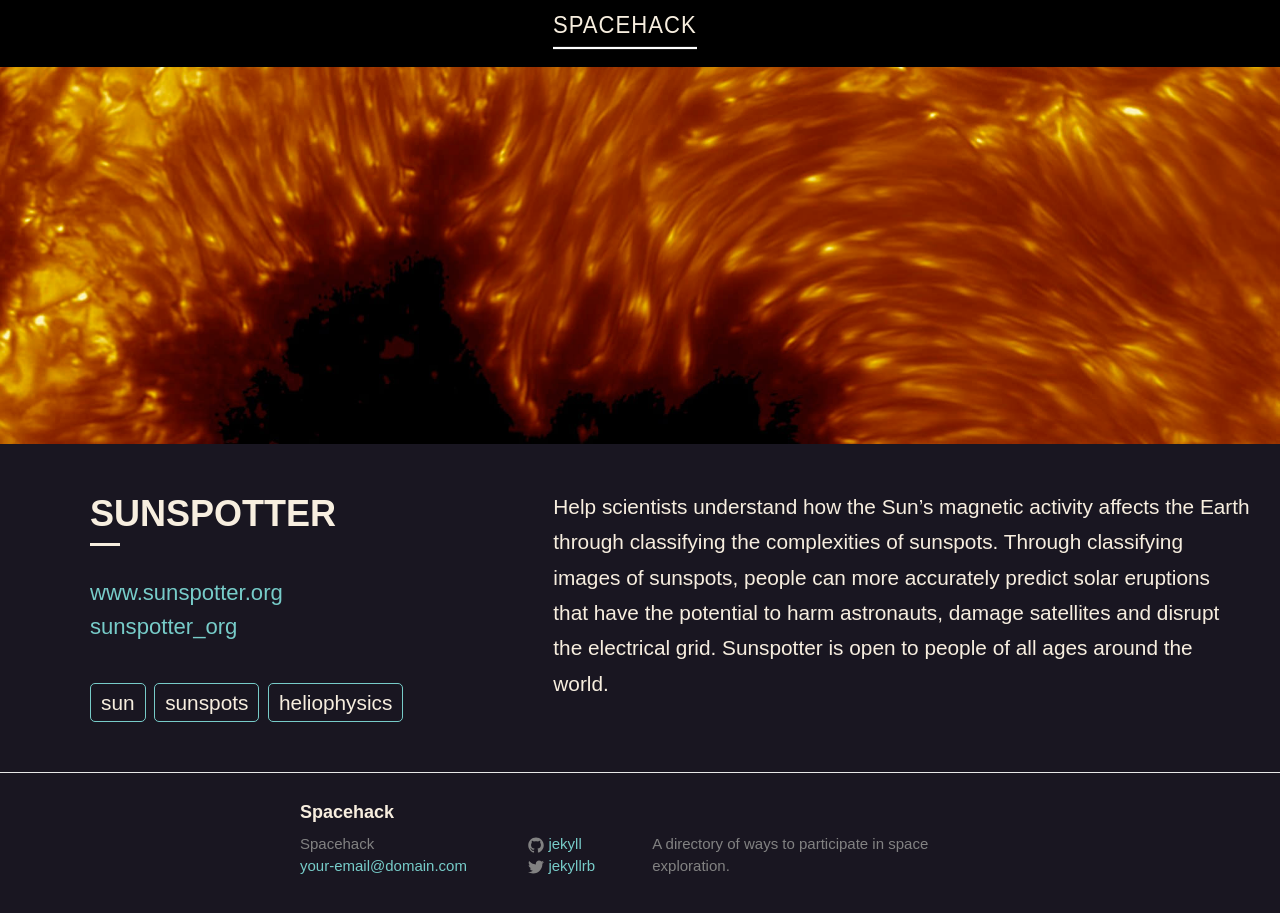
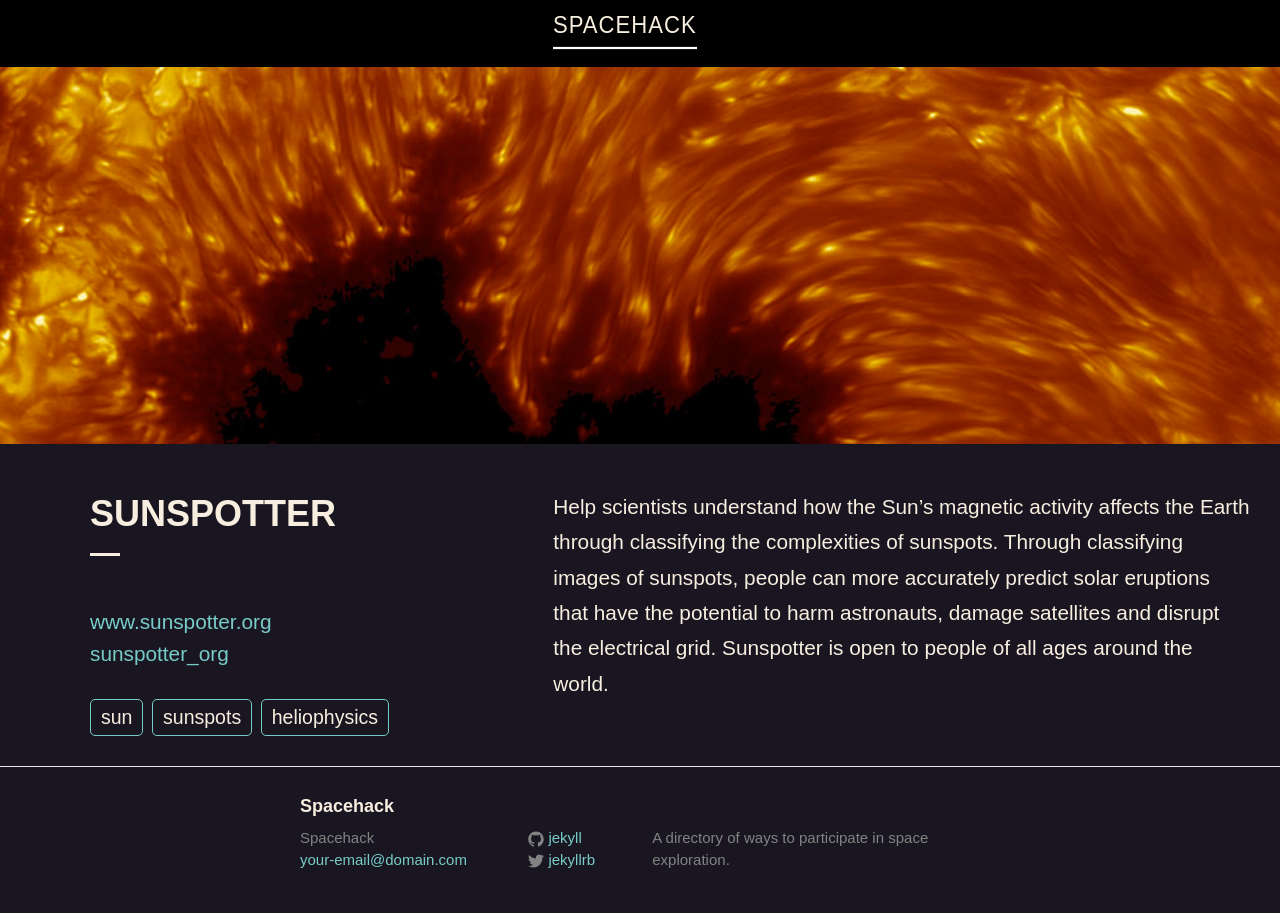
Before and after one commit to basilleaf/spacehack.org, a Jekyll site: the page built from _posts/2015-08-01-sunspotter.md, in a window 1280 px wide and 933 px high. Shown: the top 913 px of the window. Built offline with Jekyll 4.4.1, drawn with Linux system fonts in a browser that asks for light colours.

Commit message:
project page sidebar css futz

```diff
--- a/assets/css/main.css
+++ b/assets/css/main.css
@@ -143,11 +143,11 @@ a:hover {
 
 ul.probe_links, ul.tags {
   list-style-type: none;
-  margin: 30px 0;
+  margin: 20px 0 10px 0;
 }
 
 ul.probe_links li {
-  font-size: 1.7em;
+  font-size: 1.6em;
 }
 
 ul.tags li {
@@ -157,7 +157,7 @@ ul.tags li {
   margin-top:10px;
   white-space: nowrap;
   text-transform: lowercase;
-  font-size: 1.6em;
+  font-size: 1.5em;
   border: 1px solid #77ccc9;
   -moz-border-radius: 5px;
   border-radius: 5px;
@@ -165,6 +165,7 @@ ul.tags li {
 
 .small_underline {
   border-bottom: 3px solid #f7eedf;
+  margin: 20px 0 50px 0;
   width: 30px;
 }
 
```
